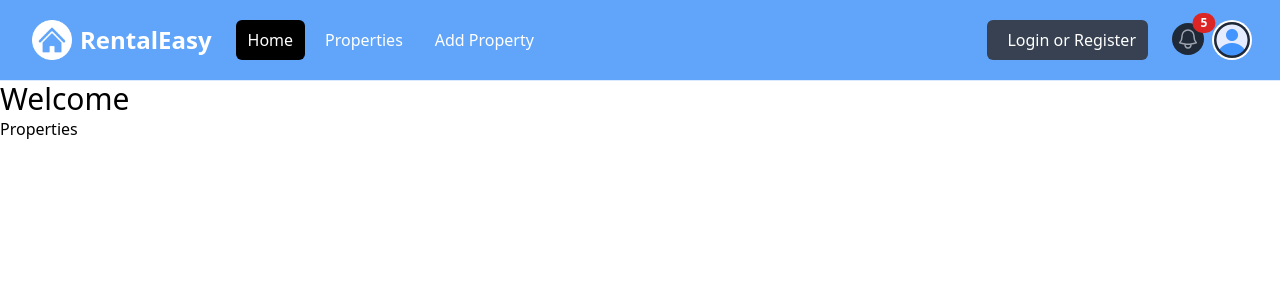
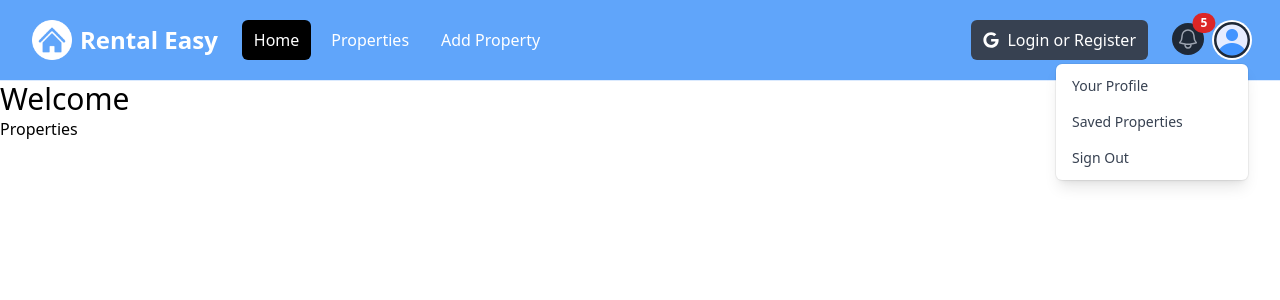
Before and after one commit to Kateryna-Borysenko/rental-easy, a Next.js app: page / in a window 1280 px wide. Both pictures are taken after a click on the button "Open user menu". Shown: the top 300 px of the page. Built offline with nearby package versions, Linux system fonts and the light colour scheme.

Commit message:
Navbar Links, Dropdowns & React Icons

```diff
--- a/components/Navbar.jsx
+++ b/components/Navbar.jsx
@@ -1,8 +1,14 @@
+'use client';
+import { useState } from 'react';
 import Image from 'next/image';
+import Link from 'next/link';
 import logo from '@/assets/images/logo-white.png';
 import profileDefault from '@/assets/images/profile.png';
+import { FaGoogle } from 'react-icons/fa';
 
 const Navbar = () => {
+  const [isMobileMenuOpen, setIsMobileMenuOpen] = useState(false);
+  const [isProfileMenuOpen, setIsProfileMenuOpen] = useState(false);
   return (
     <nav className='bg-blue-400 border-b border-blue-100'>
       <div className='mx-auto max-w-7xl px-2 sm:px-6 lg:px-8'>
@@ -12,9 +18,10 @@
             <button
               type='button'
               id='mobile-dropdown-button'
-              className='relative inline-flex items-center justify-center rounded-md p-2 text-gray-400 hover:bg-gray-700 hover:text-white focus:outline-none focus:ring-2 focus:ring-inset focus:ring-white'
+              className='relative inline-flex items-center justify-center rounded-md p-2 text-gray-700 hover:bg-gray-700 hover:text-white focus:outline-none focus:ring-2 focus:ring-inset focus:ring-white'
               aria-controls='mobile-menu'
               aria-expanded='false'
+              onClick={() => setIsMobileMenuOpen((prev) => !prev)}
             >
               <span className='absolute -inset-0.5'></span>
               <span className='sr-only'>Open main menu</span>
@@ -37,34 +44,34 @@
 
           <div className='flex flex-1 items-center justify-center md:items-stretch md:justify-start'>
             {/* <!-- Logo --> */}
-            <a className='flex flex-shrink-0 items-center' href='/index.html'>
-              <Image className='h-10 w-auto ' src={logo} alt='RentalEasy ' />
+            <Link className='flex flex-shrink-0 items-center' href='/'>
+              <Image className='h-10 w-auto' src={logo} alt='RentalEasy' />
 
               <span className='hidden md:block text-white text-2xl font-bold ml-2'>
-                RentalEasy
+                Rental Easy
               </span>
-            </a>
+            </Link>
             {/* <!-- Desktop Menu Hidden below md screens --> */}
             <div className='hidden md:ml-6 md:block'>
               <div className='flex space-x-2'>
-                <a
-                  href='/index.html'
+                <Link
+                  href='/'
                   className='text-white bg-black hover:bg-gray-900 hover:text-white rounded-md px-3 py-2'
                 >
                   Home
-                </a>
-                <a
-                  href='/properties.html'
+                </Link>
+                <Link
+                  href='/properties'
                   className='text-white hover:bg-gray-900 hover:text-white rounded-md px-3 py-2'
                 >
                   Properties
-                </a>
-                <a
-                  href='/add-property.html'
+                </Link>
+                <Link
+                  href='/properties/add'
                   className='text-white hover:bg-gray-900 hover:text-white rounded-md px-3 py-2'
                 >
                   Add Property
-                </a>
+                </Link>
               </div>
             </div>
           </div>
@@ -73,7 +80,7 @@
           <div className='hidden md:block md:ml-6'>
             <div className='flex items-center'>
               <button className='flex items-center text-white bg-gray-700 hover:bg-gray-900 hover:text-white rounded-md px-3 py-2'>
-                <i className='fa-brands fa-google text-white mr-2'></i>
+                <FaGoogle className='text-white mr-2' />
                 <span>Login or Register</span>
               </button>
             </div>
@@ -81,7 +88,7 @@
 
           {/* <!-- Right Side Menu (Logged In) --> */}
           <div className='absolute inset-y-0 right-0 flex items-center pr-2 md:static md:inset-auto md:ml-6 md:pr-0'>
-            <a href='messages.html' className='relative group'>
+            <Link href='/messages' className='relative group'>
               <button
                 type='button'
                 className='relative rounded-full bg-gray-800 p-1 text-gray-400 hover:text-white focus:outline-none focus:ring-2 focus:ring-white focus:ring-offset-2 focus:ring-offset-gray-800'
@@ -107,7 +114,7 @@
                 5
                 {/* <!-- Replace with the actual number of notifications --> */}
               </span>
-            </a>
+            </Link>
             {/* <!-- Profile dropdown button --> */}
             <div className='relative ml-3'>
               <div>
@@ -117,6 +124,7 @@
                   id='user-menu-button'
                   aria-expanded='false'
                   aria-haspopup='true'
+                  onClick={() => setIsProfileMenuOpen((prev) => !prev)}
                 >
                   <span className='absolute -inset-1.5'></span>
                   <span className='sr-only'>Open user menu</span>
@@ -129,74 +137,77 @@
               </div>
 
               {/* <!-- Profile dropdown --> */}
+              {isProfileMenuOpen && (
                 <div
                   id='user-menu'
-                className='hidden absolute right-0 z-10 mt-2 w-48 origin-top-right rounded-md bg-white py-1 shadow-lg ring-1 ring-black ring-opacity-5 focus:outline-none'
+                  className='absolute right-0 z-10 mt-2 w-48 origin-top-right rounded-md bg-white py-1 shadow-lg ring-1 ring-black ring-opacity-5 focus:outline-none'
                   role='menu'
                   aria-orientation='vertical'
                   aria-labelledby='user-menu-button'
                   tabIndex='-1'
                 >
-                <a
-                  href='/profile.html'
+                  <Link
+                    href='/profile'
                     className='block px-4 py-2 text-sm text-gray-700'
                     role='menuitem'
                     tabIndex='-1'
                     id='user-menu-item-0'
                   >
                     Your Profile
-                </a>
-                <a
-                  href='saved-properties.html'
+                  </Link>
+                  <Link
+                    href='/properties/saved'
                     className='block px-4 py-2 text-sm text-gray-700'
                     role='menuitem'
                     tabIndex='-1'
                     id='user-menu-item-2'
                   >
                     Saved Properties
-                </a>
-                <a
-                  href='#'
+                  </Link>
+                  <button
                     className='block px-4 py-2 text-sm text-gray-700'
                     role='menuitem'
                     tabIndex='-1'
                     id='user-menu-item-2'
                   >
                     Sign Out
-                </a>
+                  </button>
                 </div>
+              )}
             </div>
           </div>
         </div>
       </div>
 
       {/* <!-- Mobile menu, show/hide based on menu state. --> */}
-      <div className='hidden' id='mobile-menu'>
+      {isMobileMenuOpen && (
+        <div id='mobile-menu'>
           <div className='space-y-1 px-2 pb-3 pt-2'>
-          <a
-            href='/index.html'
+            <Link
+              href='/'
               className='bg-gray-900 text-white block rounded-md px-3 py-2 text-base font-medium'
             >
               Home
-          </a>
-          <a
-            href='/properties.html'
+            </Link>
+            <Link
+              href='/properties'
               className='text-gray-300 hover:bg-gray-700 hover:text-white block rounded-md px-3 py-2 text-base font-medium'
             >
               Properties
-          </a>
-          <a
-            href='/add-property.html'
+            </Link>
+            <Link
+              href='/properties/add'
               className='text-gray-300 hover:bg-gray-700 hover:text-white block rounded-md px-3 py-2 text-base font-medium'
             >
               Add Property
-          </a>
+            </Link>
             <button className='flex items-center text-white bg-gray-700 hover:bg-gray-900 hover:text-white rounded-md px-3 py-2 my-4'>
-            <i className='fa-brands fa-google mr-2'></i>
+              <FaGoogle className='text-white -mr-2' />
               <span>Login or Register</span>
             </button>
           </div>
         </div>
+      )}
     </nav>
   );
 };
--- a/package.json
+++ b/package.json
@@ -9,9 +9,10 @@
     "lint": "next lint"
   },
   "dependencies": {
+    "next": "14.1.0",
     "react": "^18",
     "react-dom": "^18",
-    "next": "14.1.0"
+    "react-icons": "^5.0.1"
   },
   "devDependencies": {
     "autoprefixer": "^10.0.1",
```
Also changed, not shown: 1 other file (tests, documents, lock files or other folders). Lines whose indentation alone changed are shown as unchanged.
